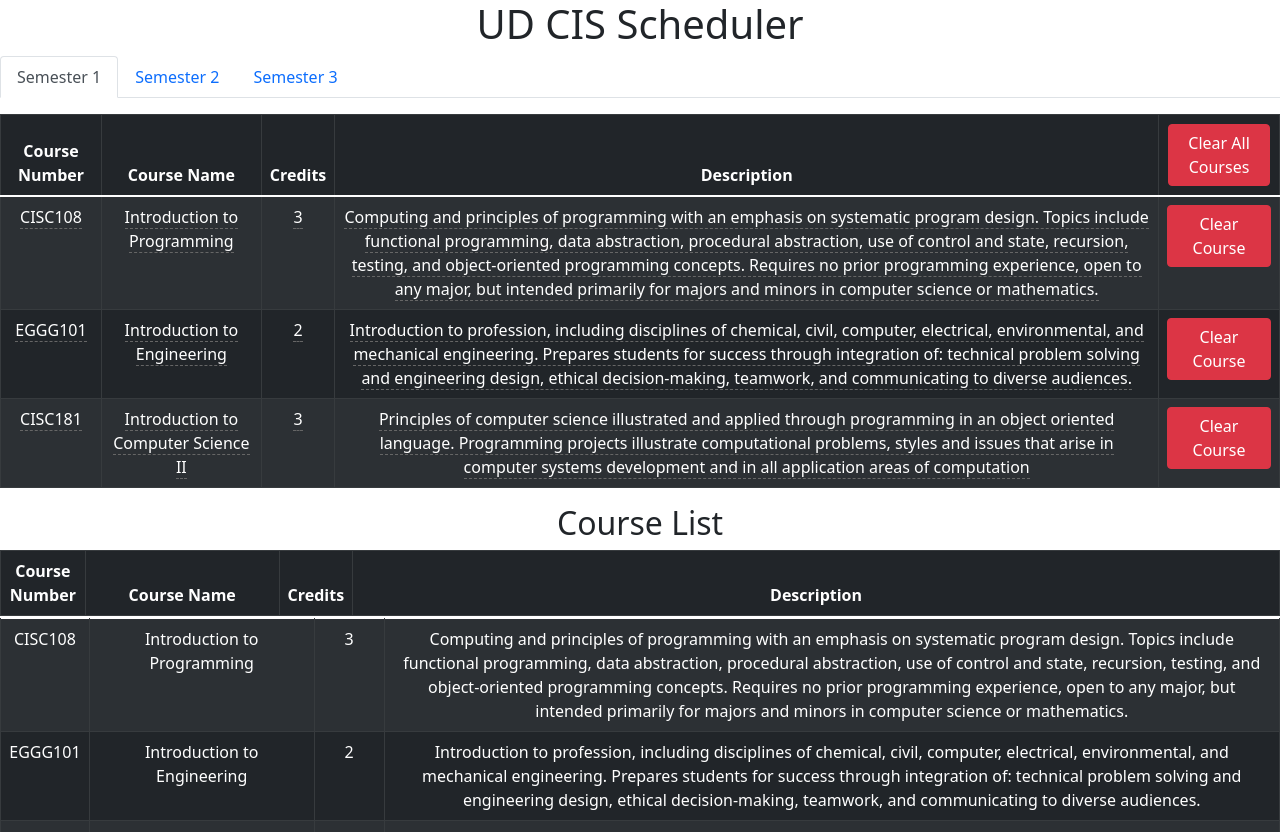
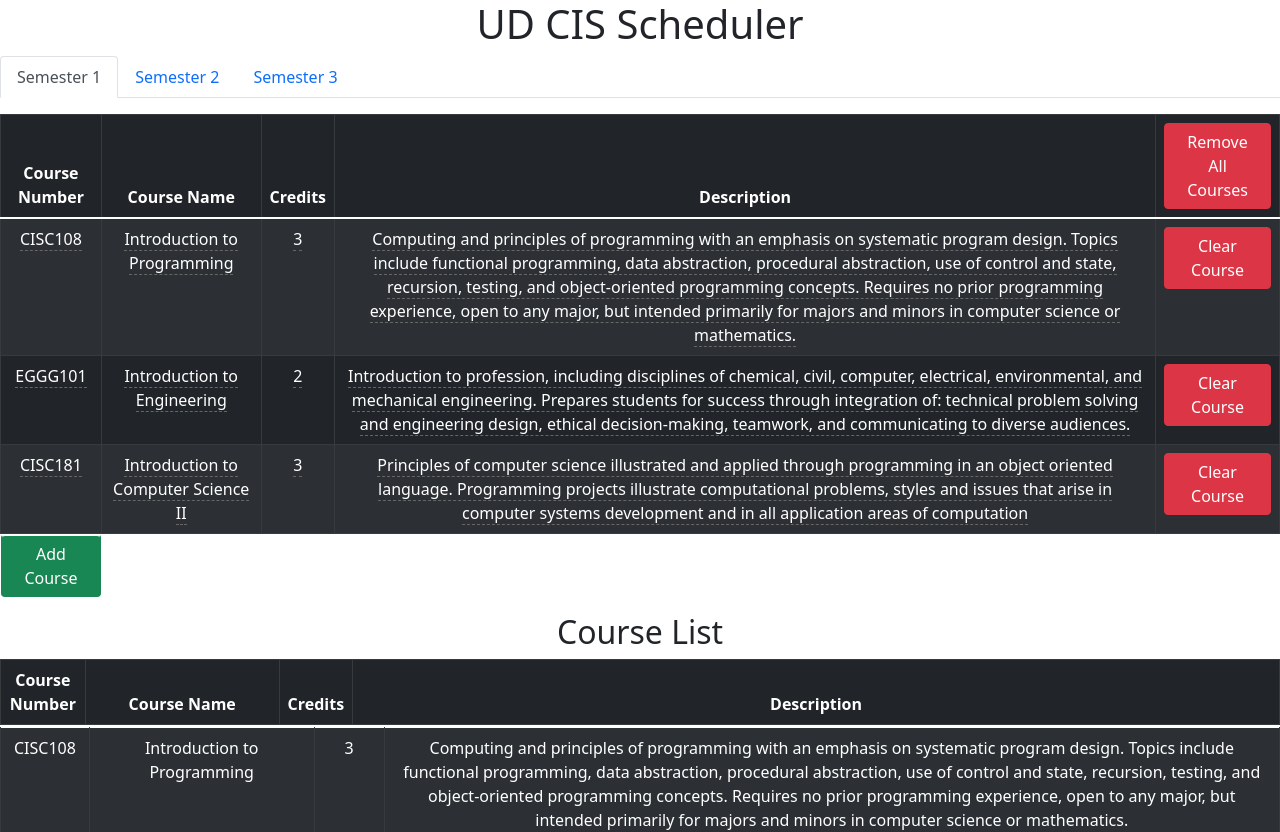
Before and after one commit to UD-CISC275-F21/ud-cis-scheduler-team-10, a React (Create React App) app: page / in a window 1280 px wide. Shown: the top 832 px of the page. Built offline with nearby package versions, Linux system fonts and the light colour scheme.

Commit message:
Implemented Add Course, Overhauled course table

```diff
--- /dev/null
+++ b/src/components/CourseRow.tsx
@@ -0,0 +1,29 @@
+import React, {useState} from "react";
+import {Button} from "react-bootstrap";
+import { Course } from "../interfaces/Course";
+import InlineEdit from "./InlineEdit";
+
+
+export function CourseRow({course1}: {course1:Course}): JSX.Element{
+    const [storedCourseNumber1, setStoredCourseNumber1] = useState(course1.Number);
+    const [storedCourseCredit1, setStoredCourseCredit1] = useState(course1.Credits);
+    const [storedCourseName1, setStoredCourseName1] = useState(course1.Name);
+    const [storedCourseDes1, setStoredCourseDes1] = useState(course1.Description);
+    const handleRemoveItem2 = () =>  {
+        setStoredCourseName1 ("--");
+        setStoredCourseCredit1("--");
+        setStoredCourseNumber1("--");
+        setStoredCourseDes1("--");
+
+    };
+    return(
+        <tr>
+            <td><InlineEdit text={storedCourseNumber1} onSetText={text => setStoredCourseNumber1(text)}/></td>
+            <td><InlineEdit text={storedCourseName1} onSetText={text => setStoredCourseName1(text)}/></td>
+            <td><InlineEdit text={storedCourseCredit1} onSetText={text => setStoredCourseCredit1(text)}/></td>
+            <td><InlineEdit text={storedCourseDes1} onSetText={text => setStoredCourseDes1(text)}/></td>
+            <td><Button variant = 'danger' onClick = {handleRemoveItem2}>Clear Course</Button></td>
+        </tr>
+    );
+
+}
--- a/src/components/SemesterTable.tsx
+++ b/src/components/SemesterTable.tsx
@@ -1,126 +1,49 @@
 import React, { useState } from "react";
 import { Table } from "react-bootstrap";
-import InlineEdit from "./InlineEdit";
 import { Course } from "../interfaces/Course";
 import { Button } from "react-bootstrap";
+import { CourseRow } from "./CourseRow";
 
 export function SemesterTable ({course1, course2, course3}: {course1: Course, course2: Course, course3: Course}): JSX.Element{
 
-    const [storedCourseNumber1, setStoredCourseNumber1] = useState(course1.Number);
-    const [storedCourseCredit1, setStoredCourseCredit1] = useState(course1.Credits);
-    const [storedCourseName1, setStoredCourseName1] = useState(course1.Name);
-    const [storedCourseDes1, setStoredCourseDes1] = useState(course1.Description);
+    const [courseRows, setCourseRows] = useState ([course1, course2, course3]);
 
-    const [storedCourseNumber2, setStoredCourseNumber2] = useState(course2.Number);
-    const [storedCourseCredit2, setStoredCourseCredit2] = useState(course2.Credits);
-    const [storedCourseName2, setStoredCourseName2] = useState(course2.Name);
-    const [storedCourseDes2, setStoredCourseDes2] = useState(course2.Description);
-
-    const [storedCourseNumber3, setStoredCourseNumber3] = useState(course3.Number);
-    const [storedCourseCredit3, setStoredCourseCredit3] = useState(course3.Credits);
-    const [storedCourseName3, setStoredCourseName3] = useState(course3.Name);
-    const [storedCourseDes3, setStoredCourseDes3] = useState(course3.Description);
-
-    const handleRemoveItem = () =>  {
-        setStoredCourseName1 ("--");
-        setStoredCourseCredit1("--");
-        setStoredCourseNumber1("--");
-        setStoredCourseDes1("--");
-
-    };
-    const handleRemoveItem2 = () =>  {
-        setStoredCourseName2 ("--");
-        setStoredCourseCredit2("--");
-        setStoredCourseNumber2("--");
-        setStoredCourseDes2("--");
-
-    };
-    const handleRemoveItem3 = () =>  {
-        setStoredCourseName3 ("--");
-        setStoredCourseCredit3("--");
-        setStoredCourseNumber3("--");
-        setStoredCourseDes3("--");
-
+    const handleAddRow = () => {
+        const newCourse = {} as Course;
+        newCourse.Number = "--";
+        newCourse.Credits = "--";
+        newCourse.Name = "--";
+        newCourse.Description = "--";
+        setCourseRows([...courseRows,newCourse]);
     };
 
-    const handleRemoveTable = () => {
-        setStoredCourseName1 ("--");
-        setStoredCourseCredit1("--");
-        setStoredCourseNumber1("--");
-        setStoredCourseDes1("--");
-        setStoredCourseName2 ("--");
-        setStoredCourseCredit2("--");
-        setStoredCourseNumber2("--");
-        setStoredCourseDes2("--");
-        setStoredCourseName3 ("--");
-        setStoredCourseCredit3("--");
-        setStoredCourseNumber3("--");
-        setStoredCourseDes3("--");
+    const handleClearAll = () =>{
+        setCourseRows([]);
     };
 
-    /*
-    const [storedCourseNumber4, setStoredCourseNumber4] = useState("ENGL110");
-    const [storedCourseCredit4, setStoredCourseCredit4] = useState("3");
-    const [storedCourseName4, setStoredCourseName4] = useState("Seminar and Composition");
-    const [storedCourseDes4, setStoredCourseDes4] = useState("Introduction to the process of academic writing that centers on the composition of analytical, research-based essays.");
-*/
 
 
     return(
-        <Table striped
-            bordered
-            hover
-            variant="dark">
+        <Table striped bordered hover variant="dark">
             <thead>
                 <tr>
                     <th>Course Number</th>
                     <th>Course Name</th>
                     <th>Credits</th>
                     <th>Description</th>
-                    <th><td><Button variant = 'danger' onClick = {handleRemoveTable}>Clear All Courses</Button></td></th>
+                    <th><Button variant = 'danger' onClick = {handleClearAll}>Remove All Courses</Button></th>
                 </tr>
             </thead>
             <tbody>
-                <tr>
-                    <td><InlineEdit text={storedCourseNumber1} onSetText={text => setStoredCourseNumber1(text)}/></td>
-                    <td><InlineEdit text={storedCourseName1} onSetText={text => setStoredCourseName1(text)}/></td>
-                    <td><InlineEdit text={storedCourseCredit1} onSetText={text => setStoredCourseCredit1(text)}/></td>
-                    <td><InlineEdit text={storedCourseDes1} onSetText={text => setStoredCourseDes1(text)}/></td>
-                    <td><Button variant = 'danger' onClick = {handleRemoveItem}>Clear Course</Button></td>
-                </tr>
-                <tr>
-                    <td><InlineEdit text={storedCourseNumber2} onSetText={text => setStoredCourseNumber2(text)}/></td>
-                    <td><InlineEdit text={storedCourseName2} onSetText={text => setStoredCourseName2(text)}/></td>
-                    <td><InlineEdit text={storedCourseCredit2} onSetText={text => setStoredCourseCredit2(text)}/></td>
-                    <td><InlineEdit text={storedCourseDes2} onSetText={text => setStoredCourseDes2(text)}/></td>
-                    <td><Button variant = 'danger' onClick = {handleRemoveItem2}>Clear Course</Button></td>
-                </tr>
-                <tr>
-                    <td><InlineEdit text={storedCourseNumber3} onSetText={text => setStoredCourseNumber3(text)}/></td>
-                    <td><InlineEdit text={storedCourseName3} onSetText={text => setStoredCourseName3(text)}/></td>
-                    <td><InlineEdit text={storedCourseCredit3} onSetText={text => setStoredCourseCredit3(text)}/></td>
-                    <td><InlineEdit text={storedCourseDes3} onSetText={text => setStoredCourseDes3(text)}/></td>
-                    <td><Button variant = 'danger' onClick = {handleRemoveItem3}>Clear Course</Button></td>
-                </tr>
+                {courseRows.map(post => {
+                    return(
+                        <CourseRow key = {post.Number} course1 = {post}></CourseRow>
+                    );
+                })}
             </tbody>
+            <Button variant = 'success' onClick = {handleAddRow}>Add Course</Button>
         </Table>
+
+
     );
 }
-/*<tr>
-                    <td><InlineEdit text={storedCourseNumber2} onSetText={text => setStoredCourseNumber2(text)}/></td>
-                    <td><InlineEdit text={storedCourseName2} onSetText={text => setStoredCourseName2(text)}/></td>
-                    <td><InlineEdit text={storedCourseCredit2} onSetText={text => setStoredCourseCredit2(text)}/></td>
-                    <td><InlineEdit text={storedCourseDes2} onSetText={text => setStoredCourseDes2(text)}/></td>
-                </tr>
-                <tr>
-                    <td><InlineEdit text={storedCourseNumber3} onSetText={text => setStoredCourseNumber3(text)}/></td>
-                    <td><InlineEdit text={storedCourseName3} onSetText={text => setStoredCourseName3(text)}/></td>
-                    <td><InlineEdit text={storedCourseCredit3} onSetText={text => setStoredCourseCredit3(text)}/></td>
-                    <td><InlineEdit text={storedCourseDes3} onSetText={text => setStoredCourseDes3(text)}/></td>
-                </tr>
-                <tr>
-                    <td><InlineEdit text={storedCourseNumber4} onSetText={text => setStoredCourseNumber4(text)}/></td>
-                    <td><InlineEdit text={storedCourseName4} onSetText={text => setStoredCourseName4(text)}/></td>
-                    <td><InlineEdit text={storedCourseCredit4} onSetText={text => setStoredCourseCredit4(text)}/></td>
-                    <td><InlineEdit text={storedCourseDes4} onSetText={text => setStoredCourseDes4(text)}/></td>
-                </tr>*/
```
Also changed, not shown: src/components/SemesterTab.tsx (+0 -7 lines).
